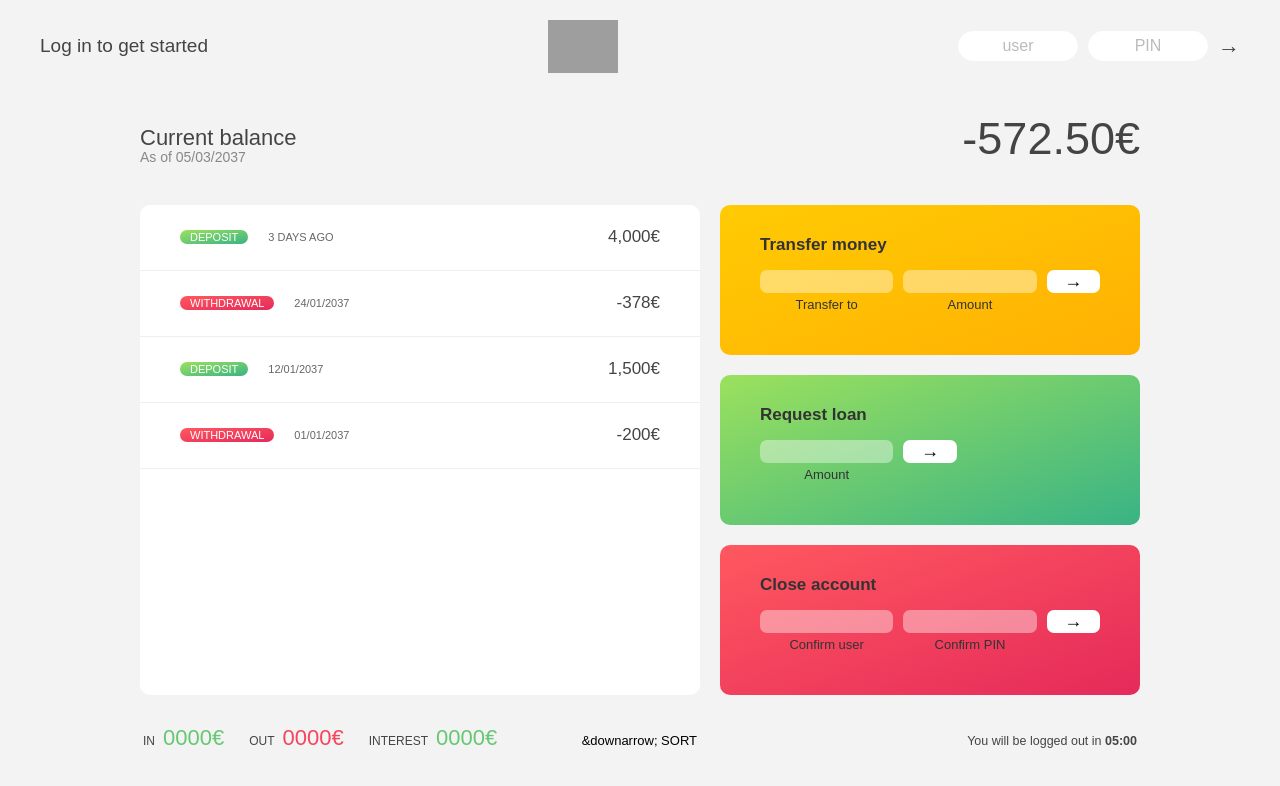
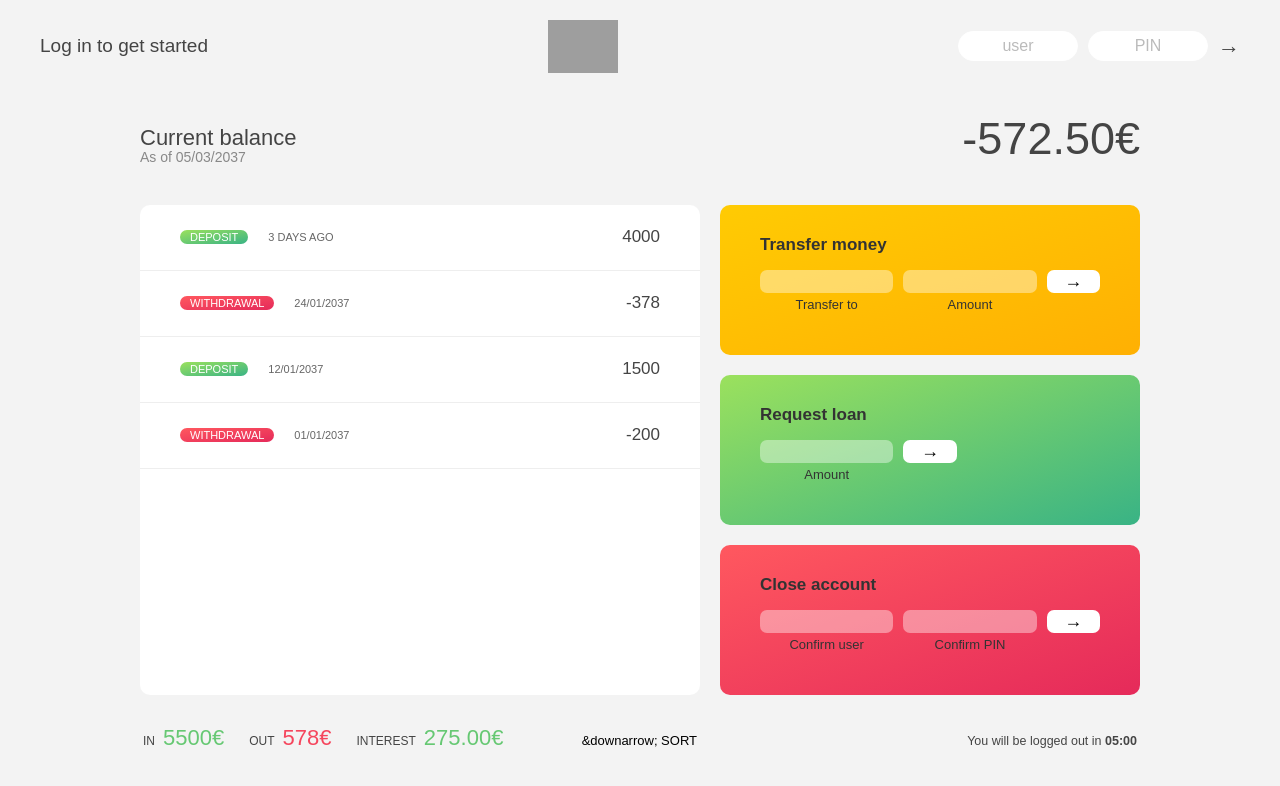
Before and after one commit to Olena-Koval/APP-banco-react, a React (Vite) app: page / in a window 1280 px wide. Shown: the top 786 px of the page. Built offline with nearby package versions, Linux system fonts and the light colour scheme; grey boxes are pictures that could not be loaded.

Commit message:
Actualización de balance y resumen

```diff
--- a/src/App.jsx
+++ b/src/App.jsx
@@ -1,22 +1,47 @@
-import React, { useState } from 'react';
-import './App.css';
-import Welcome from './Welcome/Welcome';
-import Login from './Login/Login';
-import Balance from './Balance/Balance';
-import Movements from './Movements/Movements';
+import React, { useState, useEffect } from "react";
+import "./App.css";
+import Welcome from "./Welcome/Welcome";
+import Login from "./Login/Login";
+import Balance from "./Balance/Balance";
+import Movements from "./Movements/Movements";
 
 function App() {
   // Estado para manejar el balance y las transacciones
   const [movements, setMovements] = useState([
-    { type: 'deposit', date: '3 days ago', value: '4,000€' },
-    { type: 'withdrawal', date: '24/01/2037', value: '-378€' },
-    { type: 'deposit', date: '12/01/2037', value: '1,500€' },
-    { type: 'withdrawal', date: '01/01/2037', value: '-200€' },
+    { type: "deposit", date: "3 days ago", value: 4000 },
+    { type: "withdrawal", date: "24/01/2037", value: -378 },
+    { type: "deposit", date: "12/01/2037", value: 1500 },
+    { type: "withdrawal", date: "01/01/2037", value: -200 }
   ]);
 
+  // Función para agregar un nuevo movimiento
   const updateBalance = (movement) => {
-    setMovements([...movements, movement]); // Agregamos la nueva transacción al estado de movimientos
+    setMovements([...movements, movement]);
   };
+
+  // Calcular "In", "Out" e "Interest" cuando los movimientos cambian
+  const calculateSummary = () => {
+    let totalIn = 0;
+    let totalOut = 0;
+    let totalInterest = 0;
+
+    // Calcular total de "In" (depósitos) y "Out" (retiros)
+    movements.forEach((movement) => {
+      if (movement.type === "deposit") {
+        totalIn += movement.value;
+      } else if (movement.type === "withdrawal") {
+        totalOut += Math.abs(movement.value); // Asegurarnos de que "Out" sea positivo
+      }
+    });
+
+    // Calcular el interés (5% de los depósitos)
+    totalInterest = totalIn * 0.05;
+
+    return { totalIn, totalOut, totalInterest };
+  };
+
+  // Llamamos a la función calculateSummary cada vez que los movimientos cambian
+  const { totalIn, totalOut, totalInterest } = calculateSummary();
 
   return (
     <>
@@ -36,11 +61,11 @@ function App() {
         {/* SUMMARY */}
         <div className="summary">
           <p className="summary__label">In</p>
-          <p className="summary__value summary__value--in">0000€</p>
+          <p className="summary__value summary__value--in">{totalIn}€</p>
           <p className="summary__label">Out</p>
-          <p className="summary__value summary__value--out">0000€</p>
+          <p className="summary__value summary__value--out">{totalOut}€</p>
           <p className="summary__label">Interest</p>
-          <p className="summary__value summary__value--interest">0000€</p>
+          <p className="summary__value summary__value--interest">{totalInterest.toFixed(2)}€</p>
           <button className="btn--sort">&downarrow; SORT</button>
         </div>
 
```
